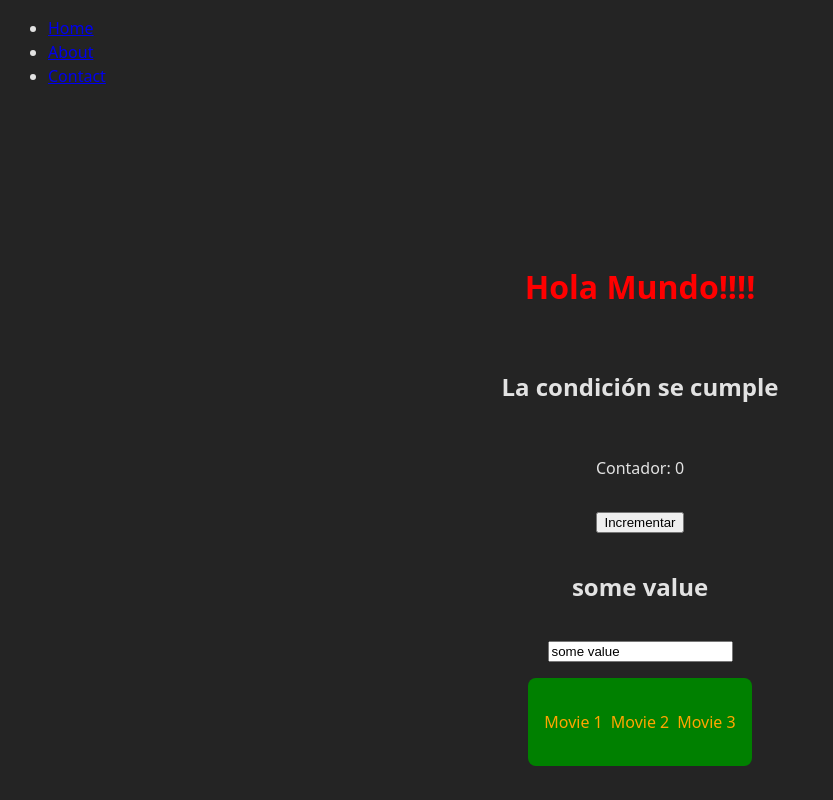
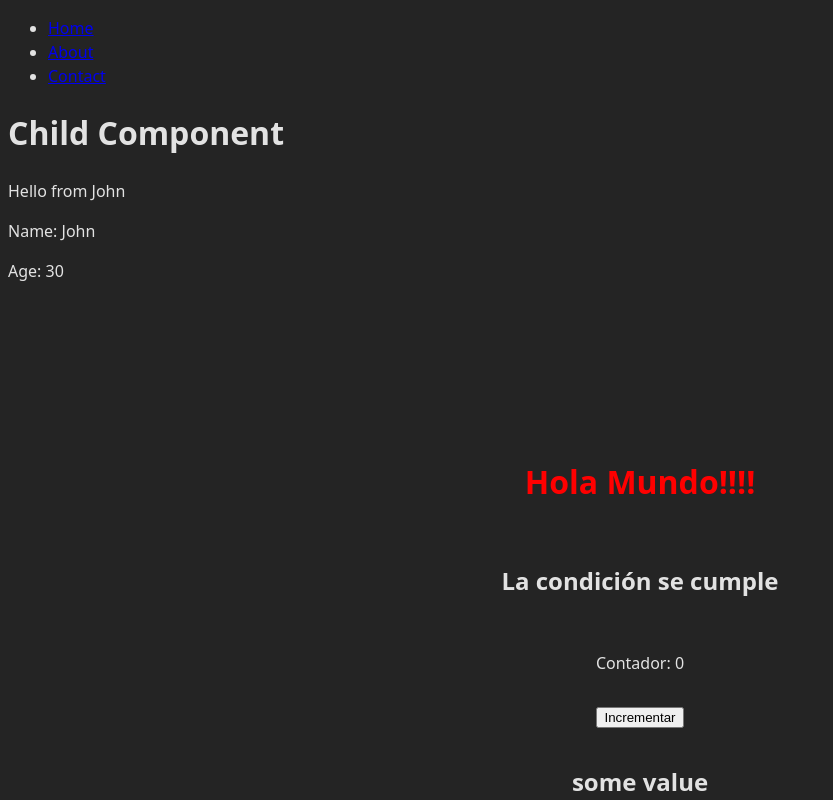
Before and after one commit to maxi-vilarino/curso-vue, a Vue app in the folder clases/: page / in a window 1280 px wide. Shown: the top 800 px of the page, without its empty margins (0-833 px from the left). Built offline with nearby package versions, Linux system fonts and the light colour scheme.

Commit message:
feat: agregar ChildComponent y pasar propiedades desde App.vue

```diff
--- a/clases/src/App.vue
+++ b/clases/src/App.vue
@@ -1,6 +1,7 @@
 <script setup>
 import { ref } from "vue";
 import HeaderComponent from "./components/HeaderComponent.vue";
+import ChildComponent from "./components/ChildComponent.vue";
 
 let number = ref(0);
 
@@ -21,10 +22,17 @@ const movies = ref([
 ]);
 
 let myCondition = true;
+
+const text = "Hello from ";
+const person = {
+  name: "John",
+  age: 30,
+};
 </script>
 
 <template>
   <HeaderComponent />
+  <ChildComponent :msg="text" :person="person" />
   <div class="container">
     <h1 :id="myId" :class="myCondition ? 'highlight' : ''">Hola Mundo!!!!</h1>
     <h2 v-if="condition">La condición se cumple</h2>
@@ -73,6 +81,7 @@ let myCondition = true;
 
 .movie {
   color: orange;
+  font-weight: bold;
   list-style: none;
 }
 </style>
--- /dev/null
+++ b/clases/src/components/ChildComponent.vue
@@ -0,0 +1,17 @@
+<script setup>
+defineProps({
+  msg: String,
+  person: Object,
+});
+</script>
+
+<template>
+  <div>
+    <h1>Child Component</h1>
+    <p>{{ msg }}{{ person.name }}</p>
+    <p>Name: {{ person.name }}</p>
+    <p>Age: {{ person.age }}</p>
+  </div>
+</template>
+
+<style></style>
```
